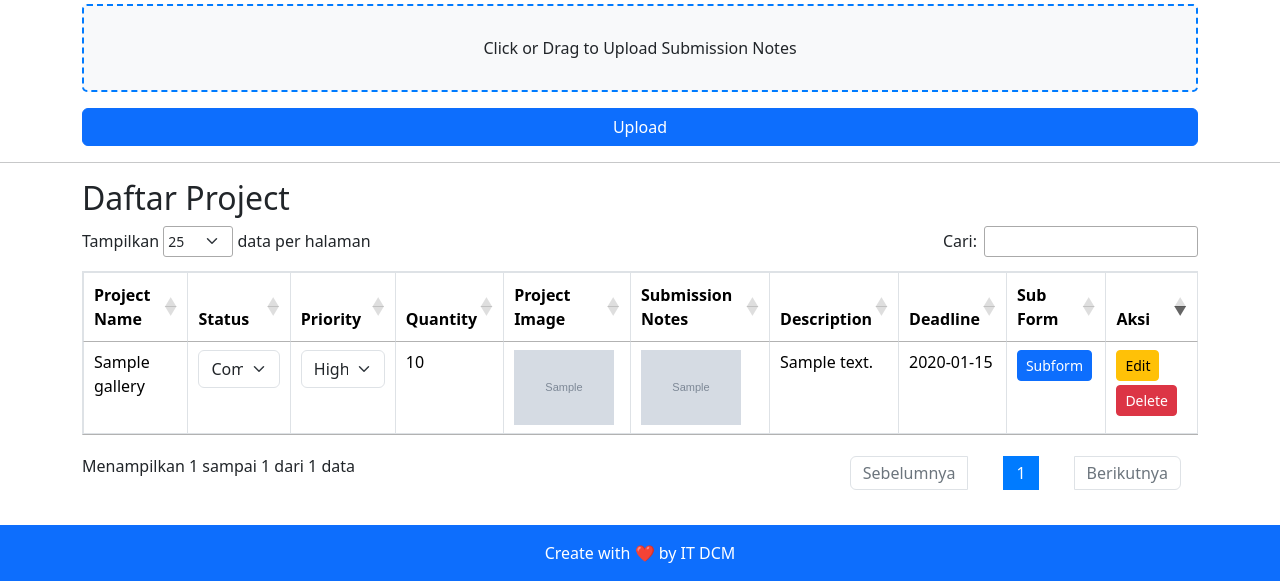
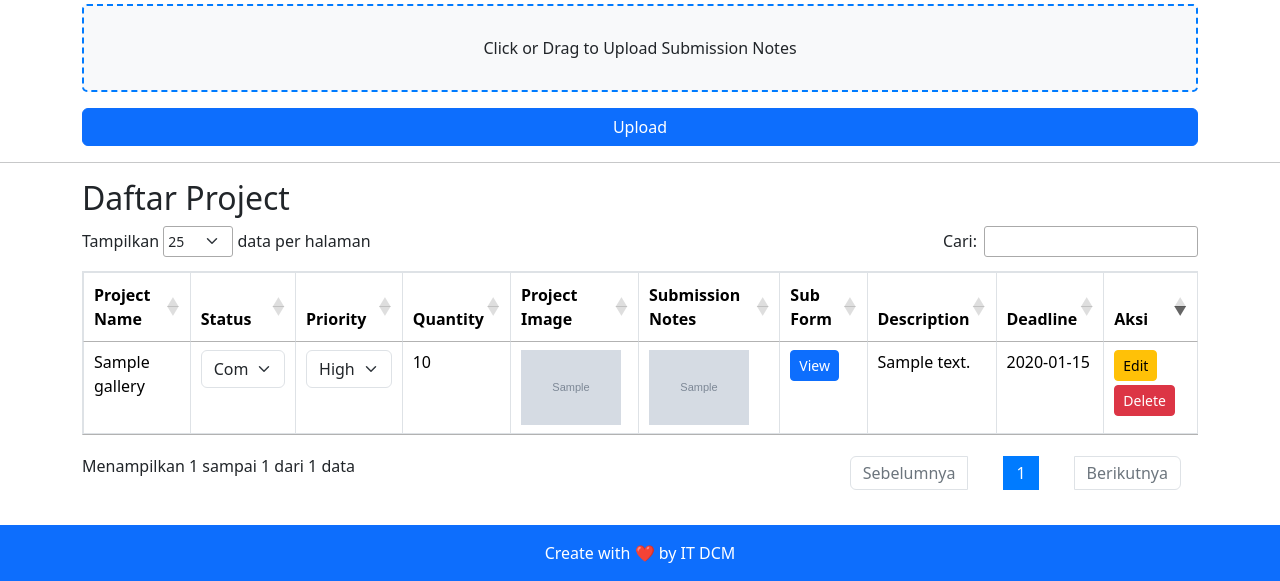
Before and after one commit to itskulen/bigscreenproject, a PHP site: page /mascot_admin.php in a window 1280 px wide. Shown: the part 976-1557 px from the top of the page. Run offline with PHP 8.4, Linux system fonts and the light colour scheme; a user stored in the database is signed in; tables that the repository leaves empty hold one stand-in row (values such as "Sample post"); grey boxes marked "Sample" are stand-in pictures; some libraries are stand-ins or nearby versions.

Commit message:
Updated mascot_admin.php to reorder columns and change link text for subform. Adjusted mascot_edit.php for consistent container spacing.

```diff
--- a/mascot_admin.php
+++ b/mascot_admin.php
@@ -197,9 +197,9 @@ $result = $pdo->query($sql);
                     <th>Quantity</th>
                     <th>Project Image</th>
                     <th>Submission Notes</th>
+                    <th>Sub Form</th>
                     <th>Description</th>
                     <th>Deadline</th>
-                    <th>Sub Form</th>
                     <th>Aksi</th>
                 </tr>
             </thead>
@@ -238,18 +238,18 @@ $result = $pdo->query($sql);
                     <td><?= htmlspecialchars($row['quantity']) ?></td>
                     <td><img src="uploads/projects/<?= $row['project_image'] ?>" width="100"></td>
                     <td><img src="uploads/materials/<?= $row['material_image'] ?>" width="100"></td>
-                    <td><?= nl2br(htmlspecialchars($row['description'])) ?></td>
-                    <td><?= !empty($row['deadline']) ? htmlspecialchars($row['deadline']) : '-' ?></td>
                     <td>
                         <?php if (!empty($row['subform_embed'])): ?>
                         <a href="<?= htmlspecialchars($row['subform_embed']) ?>" target="_blank"
                             class="btn btn-sm btn-primary">
-                            Subform
+                            View
                         </a>
                         <?php else: ?>
                         <span class="text-muted">No Link</span>
                         <?php endif; ?>
                     </td>
+                    <td><?= nl2br(htmlspecialchars($row['description'])) ?></td>
+                    <td><?= !empty($row['deadline']) ? htmlspecialchars($row['deadline']) : '-' ?></td>
                     <td>
                         <a href="mascot_edit.php?id=<?= $row['id'] ?>" class="btn btn-warning btn-sm mb-1">Edit</a>
                         <a href="#" class="btn btn-danger btn-sm"
--- a/mascot_edit.php
+++ b/mascot_edit.php
@@ -105,7 +105,7 @@ if ($_SERVER['REQUEST_METHOD'] == 'POST') {
 </head>
 
 <body>
-    <div class="container mt-5">
+    <div class="container my-5">
         <div class="form-container mx-auto" style="max-width: 600px;">
             <h2 class="text-center">Edit Project</h2>
             <form method="post" enctype="multipart/form-data">
```
